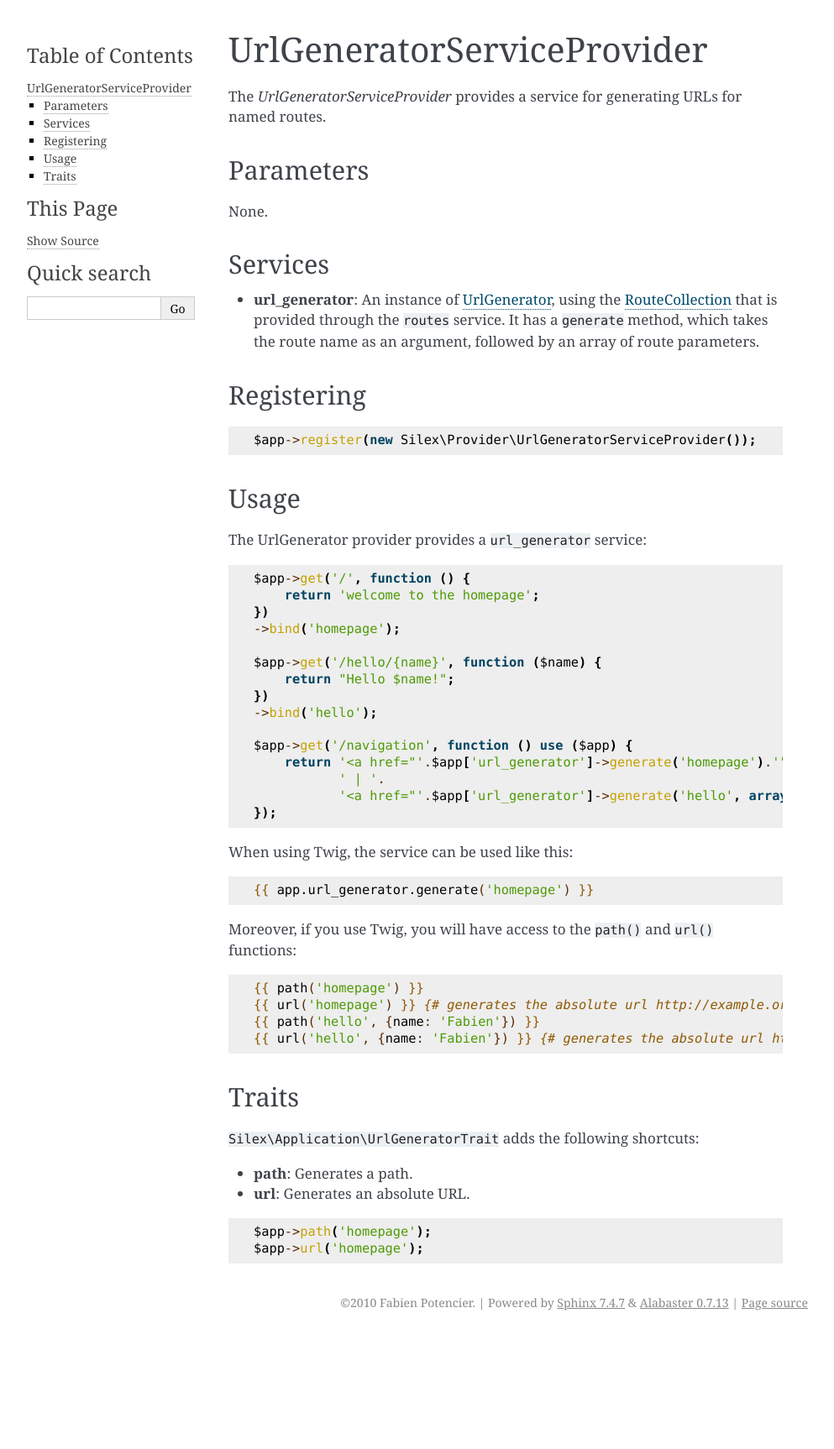
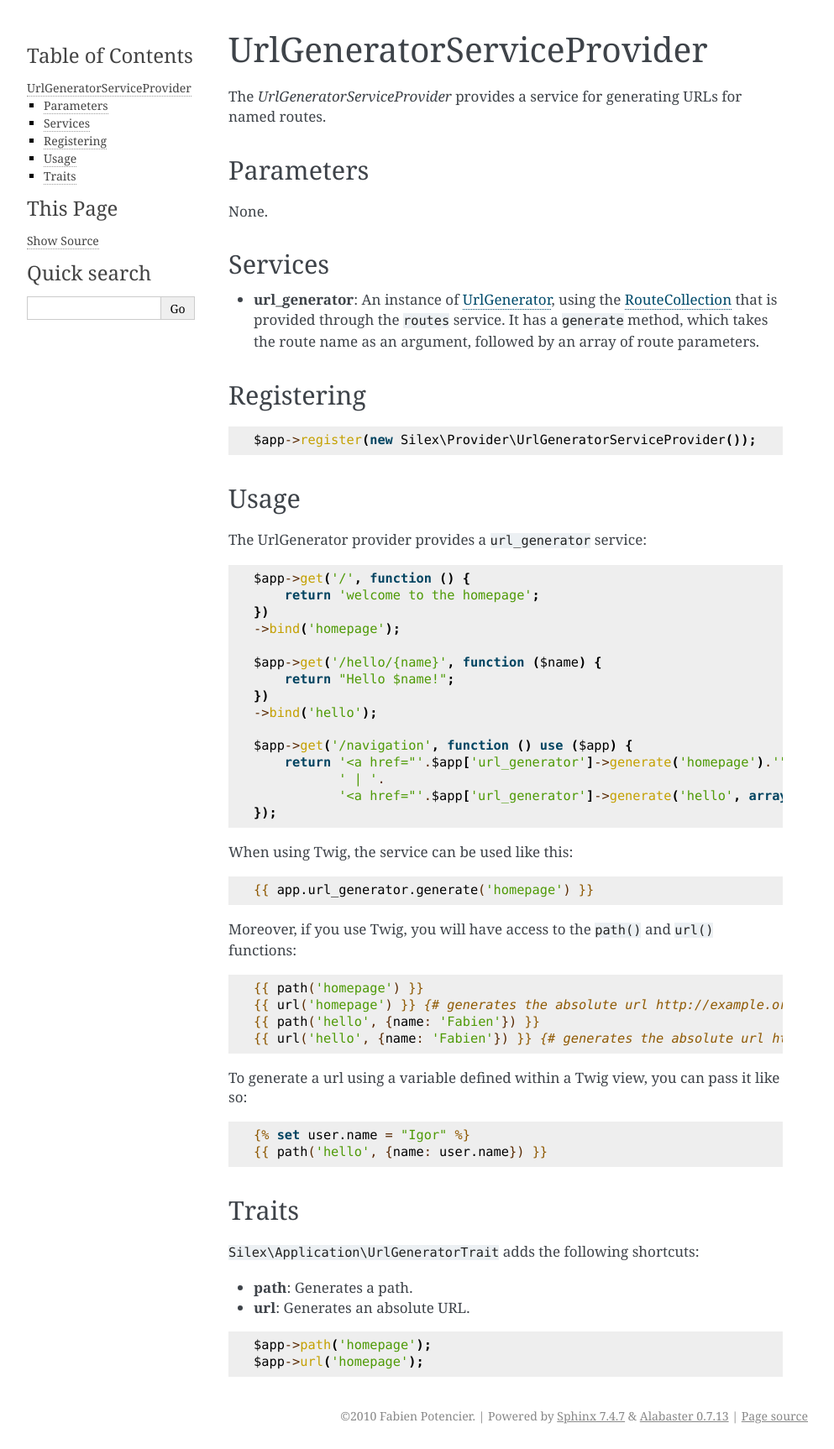
Before and after one commit to silexphp/Silex, a Sphinx documentation site: the page built from doc/providers/url_generator.rst, in a window 1280 px wide. Shown: the whole page at 84% size, without its empty margins (148-1141 px from the left). Built offline with Sphinx 7.4.7, drawn with Linux system fonts in a browser that asks for light colours; pages that are not in the unit, such as notebooks, are missing from menus; before the commit the page ends 1591 px from its top, so only the background shows below that.

Commit message:
Update doc/providers/url_generator.rst
Added example on how to pass a Twig variable to path so you can generate a dynamic link.

```diff
--- a/doc/providers/url_generator.rst
+++ b/doc/providers/url_generator.rst
@@ -64,6 +64,13 @@
     {{ path('hello', {name: 'Fabien'}) }}
     {{ url('hello', {name: 'Fabien'}) }} {# generates the absolute url http://example.org/hello/Fabien #}
 
+To generate a url using a variable defined within a Twig view, you can pass it like so:
+
+.. code-block:: jinja
+
+    {% set user.name = "Igor" %}
+    {{ path('hello', {name: user.name}) }}
+
 Traits
 ------
 
```
